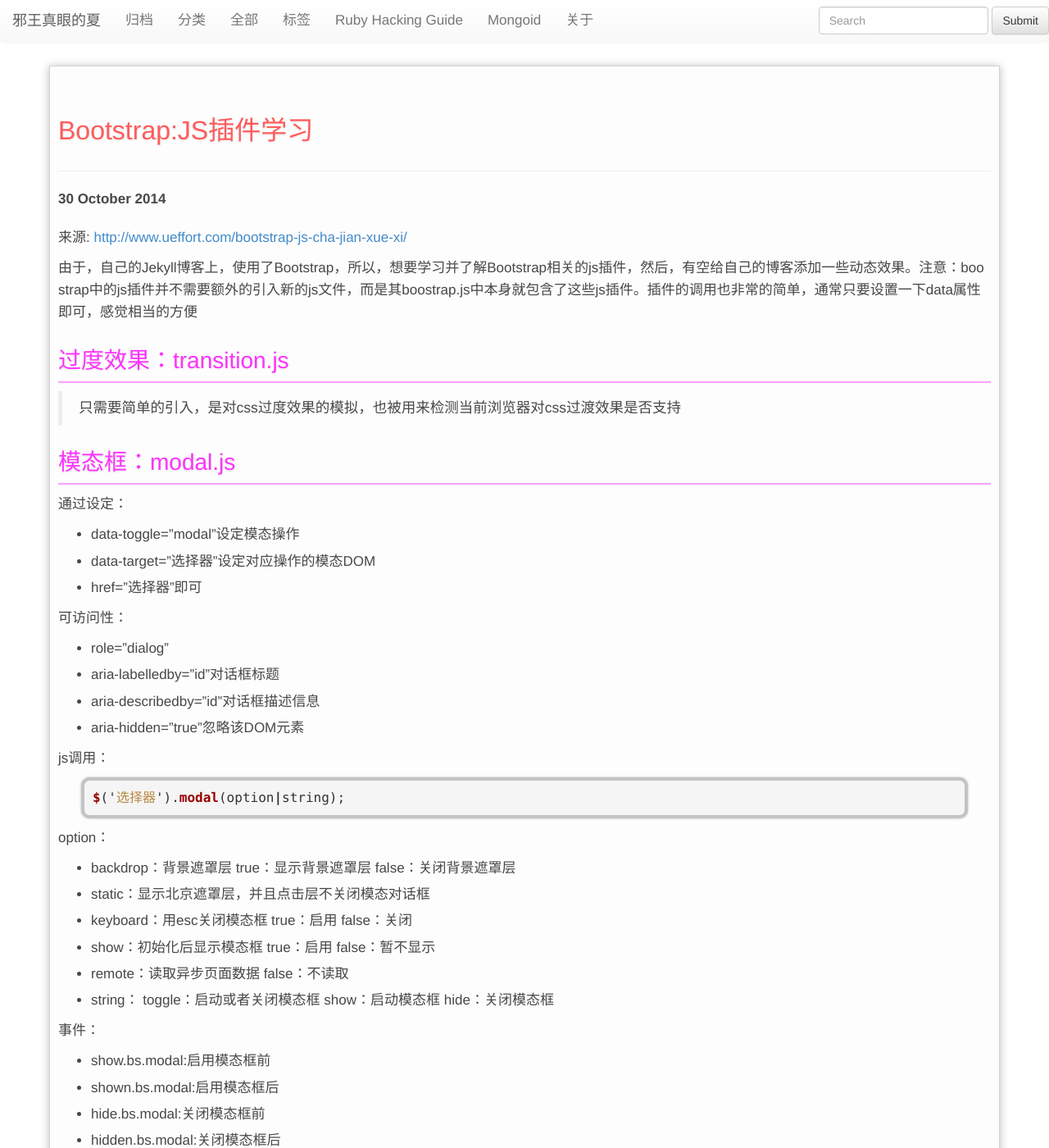
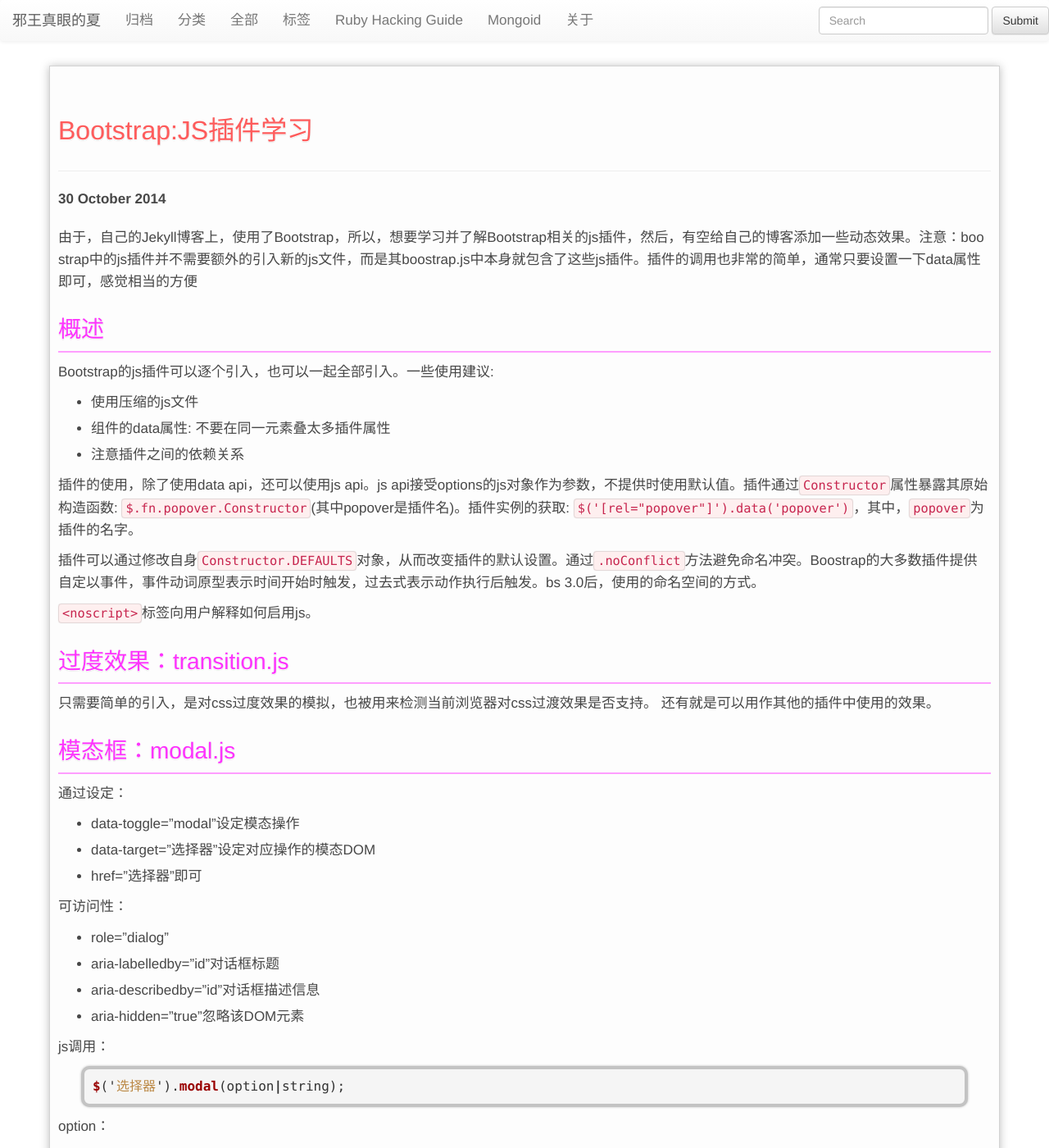
Before and after one commit to xiajian/xiajian.github.io, a Jekyll site: the page built from _posts/2014-10-30-bootstrap:js插件学习.md, in a window 1280 px wide and 1400 px high. Shown: the whole window at 82% size. Built offline with Jekyll 4.4.1, drawn with Linux system fonts in a browser that asks for light colours; nearby versions of some CDN libraries; Markdown is read by kramdown in place of the engine named in the settings; comment, search, counter and statistics services are not loaded; some of the changed text lies outside the part shown.

Commit message:
bootstrap js插件

````diff
--- a/_posts/2014-10-30-bootstrap:js插件学习.md
+++ b/_posts/2014-10-30-bootstrap:js插件学习.md
@@ -4,13 +4,25 @@
 category : javascript
 ---
 
-来源: <http://www.ueffort.com/bootstrap-js-cha-jian-xue-xi/>
+由于，自己的Jekyll博客上，使用了Bootstrap，所以，想要学习并了解Bootstrap相关的js插件，然后，有空给自己的博客添加一些动态效果。注意：boostrap中的js插件并不需要额外的引入新的js文件，而是其boostrap.js中本身就包含了这些js插件。插件的调用也非常的简单，通常只要设置一下data属性即可，感觉相当的方便
 
-由于，自己的Jekyll博客上，使用了Bootstrap，所以，想要学习并了解Bootstrap相关的js插件，然后，有空给自己的博客添加一些动态效果。注意：boostrap中的js插件并不需要额外的引入新的js文件，而是其boostrap.js中本身就包含了这些js插件。插件的调用也非常的简单，通常只要设置一下data属性即可，感觉相当的方便
+## 概述
+
+Bootstrap的js插件可以逐个引入，也可以一起全部引入。一些使用建议:
+
+* 使用压缩的js文件
+* 组件的data属性: 不要在同一元素叠太多插件属性
+* 注意插件之间的依赖关系
+
+插件的使用，除了使用data api，还可以使用js api。js api接受options的js对象作为参数，不提供时使用默认值。插件通过`Constructor`属性暴露其原始构造函数: `$.fn.popover.Constructor`(其中popover是插件名)。插件实例的获取: `$('[rel="popover"]').data('popover')`，其中，`popover`为插件的名字。
+
+插件可以通过修改自身`Constructor.DEFAULTS`对象，从而改变插件的默认设置。通过`.noConflict`方法避免命名冲突。Boostrap的大多数插件提供自定以事件，事件动词原型表示时间开始时触发，过去式表示动作执行后触发。bs 3.0后，使用的命名空间的方式。
+
+`<noscript>`标签向用户解释如何启用js。
 
 ## 过度效果：transition.js
 
-> 只需要简单的引入，是对css过度效果的模拟，也被用来检测当前浏览器对css过渡效果是否支持
+只需要简单的引入，是对css过度效果的模拟，也被用来检测当前浏览器对css过渡效果是否支持。 还有就是可以用作其他的插件中使用的效果。
 
 ## 模态框：modal.js
 
@@ -48,6 +60,8 @@
 -  shown.bs.modal:启用模态框后
 -  hide.bs.modal:关闭模态框前
 -  hidden.bs.modal:关闭模态框后
+
+存在的问题就是，可能不支持ajax请求填充内容。这一点，可以通过<https://github.com/jschr/bootstrap-modal>进行扩展。
 
 ## 下拉菜单：dropdown.js
 
@@ -87,24 +101,26 @@
 
 通过设定：
 
-    data-spy="scroll"添加监听功能
-    data-target="选择器"为Bootstrap中.nav组件的父元素
-    导航内的链接#xxx,页面必须存在与该锚点相同id的DOM元素
+*  data-spy="scroll"添加监听功能
+*  data-target="选择器"为Bootstrap中.nav组件的父元素
+*  导航内的链接#xxx,页面必须存在与该锚点相同id的DOM元素
 
 js调用：
 
+```javascript
 $('选择器').scrollspy(option|string);
+```
 
-option：
+选项：
 
-    target：监听所对应的对象
-    offset：从上滚动的偏移量，可以设置在data-offset
-    string：
-        refresh：每当页面中增加删除页面元素时，都需要调用该操作
+* target：监听所对应的对象
+* offset：从上滚动的偏移量，可以设置在data-offset
+* string：
+  * refresh：每当页面中增加删除页面元素时，都需要调用该操作
 
 事件：
 
-    activate.bs.scrollspy:当滚动监听到某个元素为active时
+*  activate.bs.scrollspy:当滚动监听到某个元素为active时
 
 ## 标签页：tab.js
 
@@ -119,9 +135,9 @@
 
 通过设定：
 
-    data-toggle="tab"为该元素绑定标签功能
-    data-toggle="pill"为该元素绑定标签功能
-    导航内的连接为#xxx,必须存在与该锚点相同id的DOM元素，并且在tab-content内
+* data-toggle="tab"为该元素绑定标签功能
+* data-toggle="pill"为该元素绑定标签功能
+* 导航内的连接为#xxx,必须存在与该锚点相同id的DOM元素，并且在tab-content内
 
 js调用：
 
@@ -132,23 +148,23 @@
 $('#myTab a:last').tab('show') // Select last tab
 $('#myTab li:eq(2) a').tab('show') // Select third tab (0-indexed)
 ```
-string:
+其参数字符串:
 
-    show：激活单独标签页
+-  show：激活单独标签页
 
 事件：
 
-    show.bs.tab:激活单独标签页前
-    shown.bs.tab:激活单独标签页后
+-  show.bs.tab:激活单独标签页前
+-  shown.bs.tab:激活单独标签页后
 
 ## 工具提示：tooltip.js
 
-    （data-api需要单独初始化）
+tooltip.js的data-api需要单独初始化。注：提示类的插件需要仔细学习认证学习一下。确实，存在一些需要提示功能的地方。
 
 注：
 
-    btn-group或input-group内的元素，需要添加container:'body'
-    disabled元素需要包裹在<div>中，然后对该div使用提示
+*  btn-group或input-group内的元素，需要添加container:'body'
+*  disabled元素需要包裹在<div>中，然后对该div使用提示
 
 js调用：
 
@@ -184,27 +200,29 @@
 
 事件：
 
-    show.bs.tooltip:在显示提示前
-    shown.bs.tooltip：在显示提示后
-    hide.bs.tooltip:在关闭提示前
-    hide.bs.tooltip:在关闭提示后
+*  show.bs.tooltip:在显示提示前
+*  shown.bs.tooltip：在显示提示后
+*  hide.bs.tooltip:在关闭提示前
+*  hide.bs.tooltip:在关闭提示后
 
 ## 弹出框：popover.js
 
-    （data-api需要单独初始化）
+与tooltip.js类似，data-api需要单独初始化）
 
 依赖：依赖于tooltip.js插件
+
 注：
 
-    btn-group或input-group内的元素，需要添加container:'body'
-    disabled元素需要包裹<div>在中，然后对该div使用提示
+*  btn-group或input-group内的元素，需要添加container:'body'
+*  disabled元素需要包裹`<div>`在中，然后对该div使用提示
 
 js调用：
 
 ```javascript
 $('选择器').popover(option|string);
 ```
-option:
+
+选项:
 
     animation：开启过度动画
         true：开启
@@ -232,24 +250,25 @@
 
 事件：
 
-    show.bs.popover:在显示弹出前
-    shown.bs. popover ：在显示弹出后
-    hide.bs. popover :在关闭弹出前
-    hide.bs. popover :在关闭弹出后
+*  show.bs.popover:在显示弹出前
+*  shown.bs. popover ：在显示弹出后
+*  hide.bs. popover :在关闭弹出前
+*  hide.bs. popover :在关闭弹出后
 
 ## 警告框：alert.js
 
 HTML：
 
-    为警告框添加动画效果
-    添加.fade开启淡入特效
-    添加.in让初始化时具有淡入特效
+*  为警告框添加动画效果
+*  添加.fade开启淡入特效
+*  添加.in让初始化时具有淡入特效
 
 通过设定：
 
     data-dismiss="alert"为警告框添加关闭功能
 
 js调用：
+
 ```javascript
 $('选择器').alert(string);
 ```
@@ -261,8 +280,8 @@
 
 事件：
 
-    close.bs.alert：关闭警告框前
-    closed.bs.alert：关闭警告框后
+*  close.bs.alert：关闭警告框前
+*  closed.bs.alert：关闭警告框后
 
 ## 按钮：button.js
 
@@ -283,32 +302,34 @@
     并对将input包裹在<label class="btn btn-primary"></label>
 
 js调用：
+
 ```
 $('选择器').button(string);
 ```
 
 string:
 
-    toggle：开启或者关闭按钮状态
-    loading：将按钮设定为加载状态
-    reset：重置按钮状态
-    string：重置按钮状态，并设定按钮文本为传入值
+*  toggle：开启或者关闭按钮状态
+*  loading：将按钮设定为加载状态
+*  reset：重置按钮状态
+*  string：重置按钮状态，并设定按钮文本为传入值
 
 ## 折叠：collapse.js
 
-    （对支持则跌功能的组件，添加样式和灵活的支持：accordions和导航）
+支持折叠功能的组件，添加样式和灵活的支持：accordions和导航。
 
 依赖：依赖于transition.js
 
 通过设定：
 
-    data-toggle="collapse"开启折叠页面元素的能力
-    data-target="选择器"
-    href="选择器"也可
-    为可折叠的页面元素添加collapse
-    data-parent="选择器"，实现切换折叠效果，赋予统一的父元素
+*  data-toggle="collapse"开启折叠页面元素的能力
+*  data-target="选择器"
+*  href="选择器"也可
+*  为可折叠的页面元素添加collapse
+*  data-parent="选择器"，实现切换折叠效果，赋予统一的父元素
 
 js调用：
+
 ```javascript
 $('选择器').collapse(option|string);
 ```
@@ -326,10 +347,10 @@
 
 事件：
 
-    show.bs.collapse:折叠显示前
-    shown.bs.collapse:折叠显示后
-    hide.bs.collapse:折叠隐藏前
-    hidden.bs.collapse:折叠隐藏后
+* show.bs.collapse:折叠显示前
+* shown.bs.collapse:折叠显示后
+* hide.bs.collapse:折叠隐藏前
+* hidden.bs.collapse:折叠隐藏后
 
 ## 轮播：carousel.js
 
@@ -339,29 +360,29 @@
 
 ```html
 <div class="carousel slide">
-<div class="carousel-inner">
-<div class="item"><img alt="" /></div>
-</div>
-</div>
+  <div class="carousel-inner">
+    <div class="item"><img alt="" /></div>
+    </div>
+  </div>
 </div>
 <div class="carousel-caption"></div>
 ```
 
 通过设定：
 
-    data-ride="carousel":启动轮播功能
-    data-target="选择器"设定操作轮播的对象
-    href=
+*  data-ride="carousel":启动轮播功能
+*  data-target="选择器"设定操作轮播的对象
+*  href=
 
 左右控件：
 
-    data-slide="prev"绑定左切换
-    data-slide="next"绑定右切换
+* data-slide="prev"绑定左切换
+* data-slide="next"绑定右切换
 
 单项切换：
 
-    dataslide-to="int"从0开始，绑定每个元素
-    active：当前激活样式
+*  dataslide-to="int"从0开始，绑定每个元素
+*  active：当前激活样式
 
 js调用：
 
@@ -387,28 +408,34 @@
 
 事件：
 
-    slide.bs.carousel:切换前调用
-    slid.bs.carousel:播放完成后调用
+*  slide.bs.carousel:切换前调用
+*  slid.bs.carousel:播放完成后调用
 
 ## 页面定位：affix.js
 
+尝试使用了一下，没能做到自己想要的效果，稍微感觉有点沮丧。
+
 通过设定：
 
-    data-spy="affix"开启affix
-    data-offset-top="200"定位浮动
+*  data-spy="affix" 开启affix
+*  data-offset-top="200" 定位浮动
 
 注：
 
-    需要设定affix，affix-top，affix-bottom3种状态的样式，插件不设定
-    affix是正常时的样式，fixed定位
-    affix-top是初始状态的样式
-    affix-bottom是停止时的样式，absolute定位
+*  需要设定affix，affix-top，affix-bottom3种状态的样式，插件不设定
+*  affix是正常时的样式，fixed定位
+*  affix-top是初始状态的样式
+*  affix-bottom是停止时的样式，absolute定位
 
 js调用：
 
 ```javascript
 $('选择器').affix(option);
 ```
-option:
 
-    offset:{top:,bottom:}
+选项: offset:{top:,bottom:}
+
+## 参考文献
+
+[1]. <http://www.ueffort.com/bootstrap-js-cha-jian-xue-xi/>
+[2]. <http://www.bootcss.com/>
````
Also changed, not shown: _posts/2014-09-06-心情日记.md (+4 -0 lines), _posts/2014-11-25-lazy_high_charts.md (+2 -2 lines), _posts/2014-12-01-typeahead.md (+3 -0 lines).
